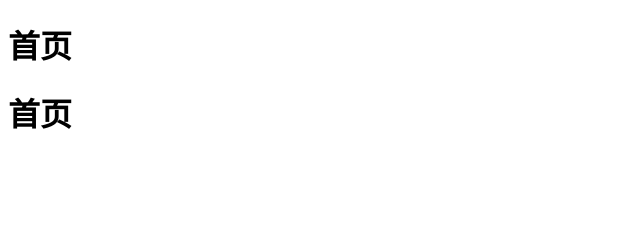
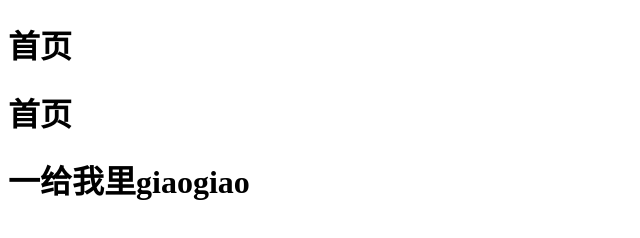
Before and after one commit to Othny/blog, a plain HTML site: page index.html in a window 1280 px wide. Shown: the whole page, without its empty margins (0-640 px from the left). Drawn offline with Linux system fonts and the light colour scheme.

Commit message:
李敏思密达

```diff
--- a/index.html
+++ b/index.html
@@ -10,6 +10,7 @@
 <body>
     <h1>首页</h1>
     <h1>首页</h1>
+    <h1>一给我里giaogiao</h1>
 </body>
 
 </html>
```
